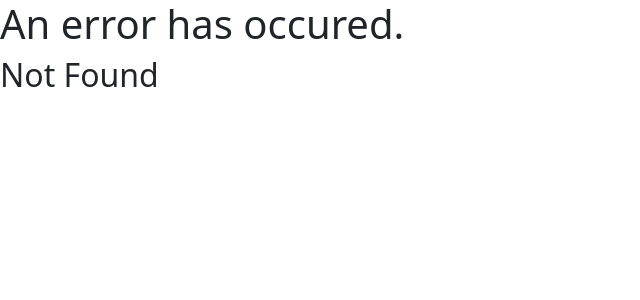
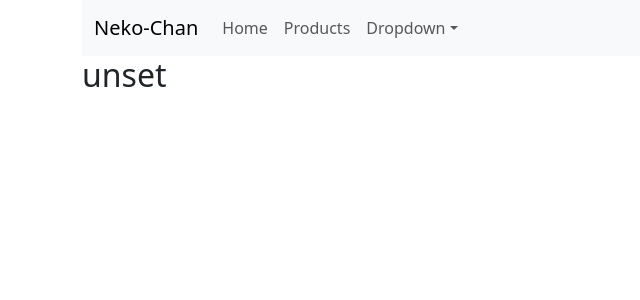
Before and after one commit to liewchooichin/neko-chan, a React (Vite) app: page /bus-info in a window 1280 px wide. Before the commit this address had no page. Shown: the top 300 px of the page, without its empty margins (0-640 px from the left). Built offline with nearby package versions, Linux system fonts and the light colour scheme; no server answers.

Commit message:
Make sure .env is not uploaded to GitHub.

```diff
--- /dev/null
+++ b/src/busInfo/busInfo.jsx
@@ -0,0 +1,10 @@
+
+
+export function BusInfo(){
+
+  return(
+    <>
+    <h2>{import.meta.env.VITE_MY_KEY}</h2>
+    </>
+  )
+}
--- a/src/routers/RootIndex.jsx
+++ b/src/routers/RootIndex.jsx
@@ -17,6 +17,9 @@ export function RootIndex() {
             <Nav.Link as={Link} to="/home">Home</Nav.Link>
             <Nav.Link as={Link} to="/products">Products</Nav.Link>
             <NavDropdown title="Dropdown" id="basic-nav-dropdown">
+              <NavDropdown.Item as={Link} to="/bus-info">
+                Bus Info
+              </NavDropdown.Item>
               <NavDropdown.Item as={Link} to="/first-map">
                 First Map
               </NavDropdown.Item>
--- a/src/routers/RouterMap.jsx
+++ b/src/routers/RouterMap.jsx
@@ -9,6 +9,7 @@ import { HomePage } from "./HomePage";
 import { CartPage } from "../components/CartPage";
 import { FirstMap } from "../geoLocation/FirstMap";
 import { RoadCamera } from "../geoLocation/RoadCamera";
+import { BusInfo } from "../busInfo/busInfo";
 
 
 export const router = createBrowserRouter([
@@ -30,6 +31,10 @@ export const router = createBrowserRouter([
         element: <RoadCamera />,
       },
       {
+        path: "bus-info",
+        element: <BusInfo />
+      },
+      {
         path: "products",
         element:  <ProductIndex />,
       },
```
